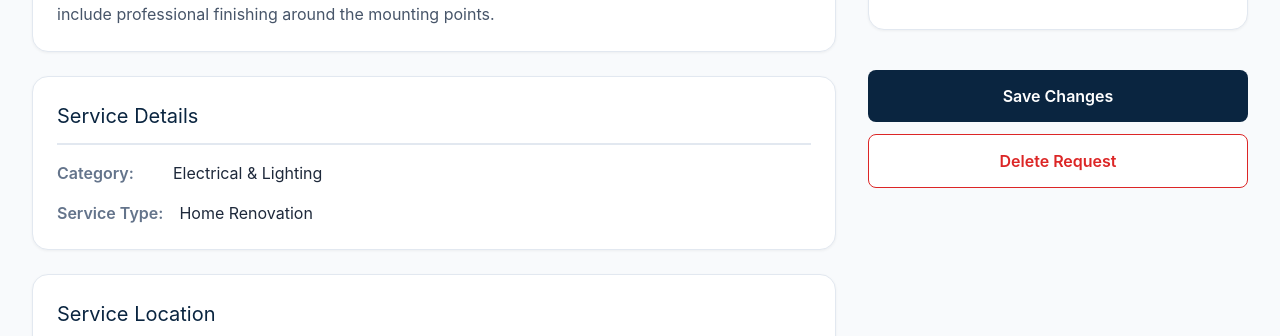
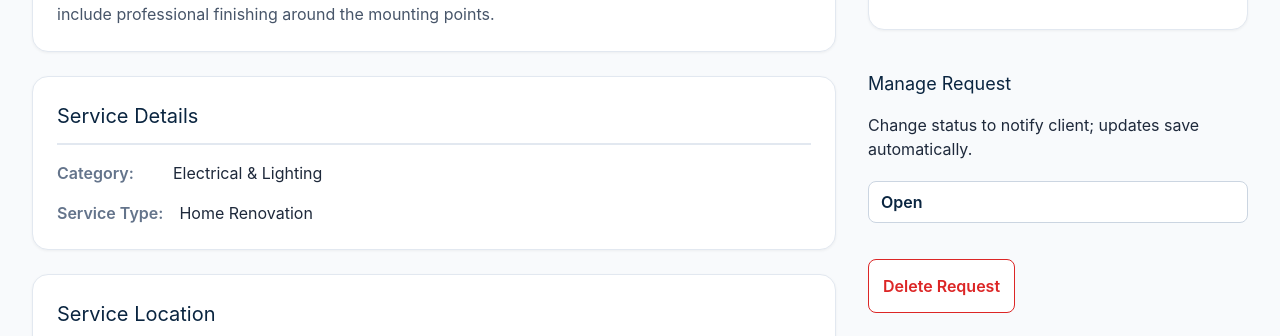
Before and after one commit to Satheesan-R/globaltna-service-request-board, a Next.js app in the folder client/: page /my-requests in a window 1280 px wide. Shown: the part 616-952 px from the top of the page. Built offline with nearby package versions, Linux system fonts and the light colour scheme; no server answers.

Commit message:
Made the status change for the tradespeople and connect to the database

```diff
--- a/client/app/my-requests/JobDetils.css
+++ b/client/app/my-requests/JobDetils.css
@@ -368,6 +368,57 @@ body {
   flex-direction: column;
   gap: 0.75rem;
   margin-top: 1rem;
+
+}
+
+/* Status select styling for Manage Request */
+.choose {
+  margin: 0.5rem 0 1rem 0;
+}
+
+.status-select {
+  width: 100%;
+  padding: 0.5rem 0.75rem;
+  border: 1px solid #cbd5e1;
+  border-radius: 0.5rem;
+  background: white;
+  font-weight: 600;
+  color: #0a2540;
+  appearance: none;
+  -webkit-appearance: none;
+}
+
+.status-select:focus {
+  outline: none;
+  border-color: #0a2540;
+  box-shadow: 0 0 0 3px rgba(10, 37, 64, 0.06);
+}
+
+.action-buttons h2 {
+  margin: 0 0 0.25rem 0;
+  font-size: 1.125rem;
+  color: #0a2540;
+}
+
+/* Manage card background and visual treatment */
+.manage-card {
+  background: linear-gradient(180deg, #ffffff 0%, #fbfdff 100%);
+  border: 1px solid rgba(14, 42, 63, 0.06);
+  box-shadow: 0 8px 20px rgba(15, 23, 42, 0.06);
+  padding: 1rem 1.25rem;
+  border-radius: 0.75rem;
+  transition: transform 0.15s ease, box-shadow 0.15s ease;
+}
+
+.manage-card:hover {
+  transform: translateY(-4px);
+  box-shadow: 0 12px 30px rgba(15, 23, 42, 0.09);
+}
+
+.manage-card h3 {
+  margin: 0 0 0.5rem 0;
+  font-size: 1.05rem;
+  color: #0a2540;
 }
 
 .btn-edit,
--- a/client/app/my-requests/page.js
+++ b/client/app/my-requests/page.js
@@ -86,6 +86,7 @@ const JobDetails = () => {
   const [showDeleteModal, setShowDeleteModal] = useState(false);
   const [loading, setLoading] = useState(true);
   const [error, setError] = useState(null);
+  const [savingStatus, setSavingStatus] = useState(false);
 
   // Job data state
   const [jobData, setJobData] = useState(fallbackJobData);
@@ -154,7 +155,7 @@ const JobDetails = () => {
     };
 
     fetchJobs();
-  }, []);
+  }, [requestId]);
 
   const handleEditChange = (e) => {
     const { name, value } = e.target;
@@ -164,11 +165,44 @@ const JobDetails = () => {
     }));
   };
 
-  const handleSaveChanges = () => {
-    setJobData(editForm);
-    setIsEditing(false);
-    // Show success message
-    alert('Changes saved successfully!');
+  // Update only status on change and persist to backend immediately
+  const updateStatus = async (e) => {
+    const newStatus = e.target.value;
+
+    // Do not attempt to update sample or fallback items
+    if (!jobData || !jobData.id || String(jobData.id).startsWith('sample') || String(jobData.id).startsWith('#')) {
+      alert('This request cannot be updated (sample or fallback).');
+      // revert editForm value
+      setEditForm(prev => ({ ...prev, status: jobData.status }));
+      return;
+    }
+
+    const prevStatus = jobData.status;
+    // optimistic update
+    setJobData(prev => ({ ...prev, status: newStatus }));
+    setSavingStatus(true);
+
+    try {
+      const res = await fetch(`http://localhost:5000/api/jobs/${jobData.id}`, {
+        method: 'PATCH',
+        headers: { 'Content-Type': 'application/json' },
+        body: JSON.stringify({ status: newStatus })
+      });
+
+      if (!res.ok) {
+        throw new Error('Failed to update status');
+      }
+
+      const updated = await res.json();
+      setJobData(prev => ({ ...prev, status: updated.status }));
+    } catch (err) {
+      console.error('Status update failed', err);
+      alert('Could not update status: ' + err.message);
+      // revert
+      setJobData(prev => ({ ...prev, status: prevStatus }));
+    } finally {
+      setSavingStatus(false);
+    }
   };
 
   const handleDeleteRequest = () => {
@@ -417,28 +451,27 @@ const JobDetails = () => {
 
               {/* Action Buttons */}
               <div className="action-buttons">
-                {!isEditing ? (
-                  <>
-                    <button className="btn-edit" onClick={() => setIsEditing(true)}>
-                       Save Changes
-                    </button>
-                    <button className="btn-delete" onClick={handleDeleteRequest}>
-                       Delete Request
-                    </button>
-                  </>
-                ) : (
-                  <>
-                    <button className="btn-save" onClick={handleSaveChanges}>
-                       Save Changes
-                    </button>
-                    <button className="btn-cancel" onClick={() => {
-                      setIsEditing(false);
-                      setEditForm(jobData);
-                    }}>
-                       Cancel
-                    </button>
-                  </>
-                )}
+                <h2>Manage Request</h2>
+                <p>Change status to notify client; updates save automatically.</p>
+                <div className='choose'>
+                  <select
+                    name="status"
+                    value={jobData.status}
+                    onChange={updateStatus}
+                    className="status-select"
+                    disabled={savingStatus}
+                  >
+                    <option value="Open">Open</option>
+                    <option value="In Progress">In Progress</option>
+                    <option value="Closed">Closed</option>
+                  </select>
+                </div>
+
+                <div style={{ display: 'flex', gap: '0.5rem', marginTop: '0.5rem' }}>
+                  <button className="btn-delete" onClick={handleDeleteRequest}>
+                    Delete Request
+                  </button>
+                </div>
               </div>
             </div>
           </div>
@@ -469,7 +502,7 @@ const JobDetails = () => {
         <div className="container">
           <div className="footer-content">
             <div className="footer-logo">GlobalTNA</div>
-            <p className="copyright">© 2024 GlobalTNA Service Solutions. All rights reserved.</p>
+            <p className="copyright">© 2026 GlobalTNA Service Solutions. All rights reserved.</p>
           </div>
         </div>
       </footer>
```
